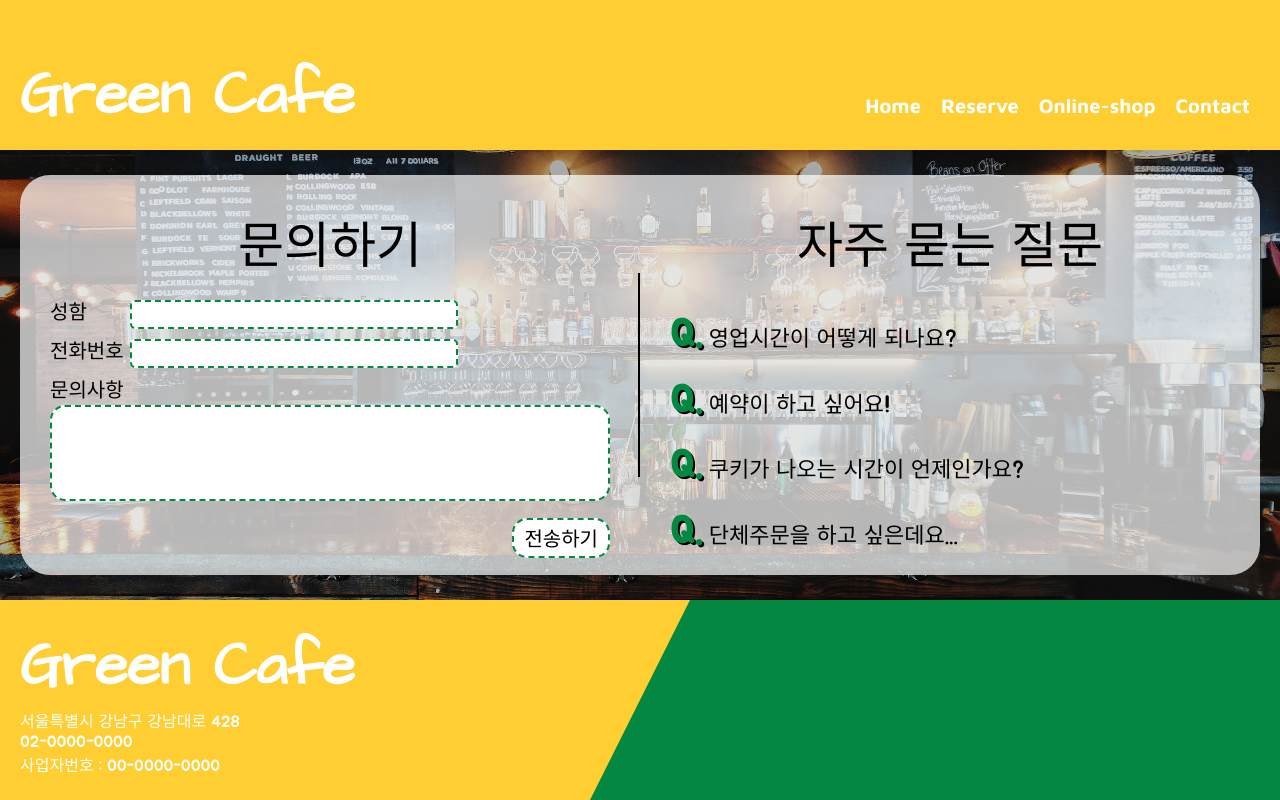
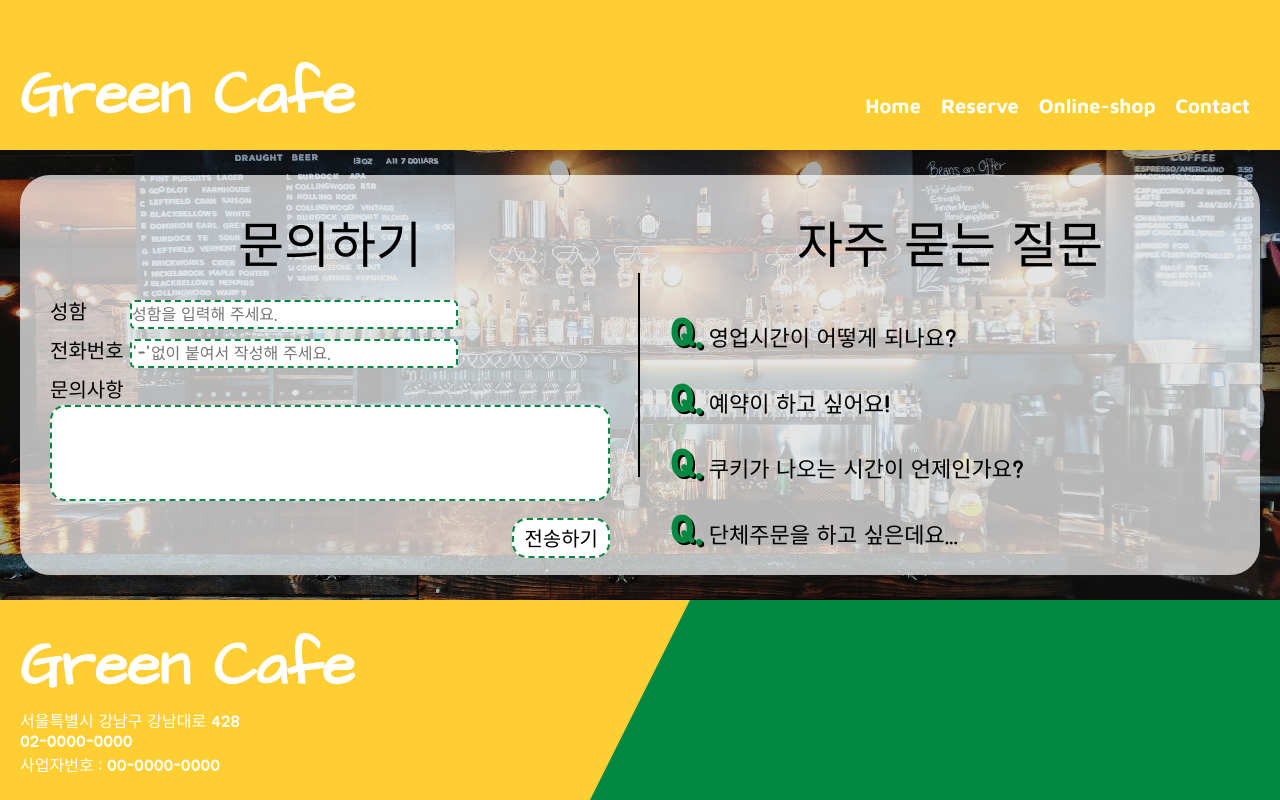
Before and after one commit to SDH93/responsive_PF, a plain HTML site: page contact.html in a window 1280 px wide. Drawn offline with nearby package versions, Linux system fonts and the light colour scheme.

Commit message:
수정 9차
placeholder 추가

```diff
--- a/contact.html
+++ b/contact.html
@@ -64,8 +64,8 @@
                 <h2>문의하기</h2>
                 <form action="">
                     <ul>
-                        <li><span>성함</span> <input type="text" id="name"></li>
-                        <li><span>전화번호</span> <input type="tel" id="phone"></li>
+                        <li><span>성함</span> <input type="text" id="name" placeholder="성함을 입력해 주세요."></li>
+                        <li><span>전화번호</span> <input type="tel" id="phone" placeholder="'-'없이 붙여서 작성해 주세요."></li>
                         <li><span>문의사항</span><textarea name="" id="" rows="10"></textarea></li>
                         <li><button>전송하기</button></li>
                     </ul>
```
